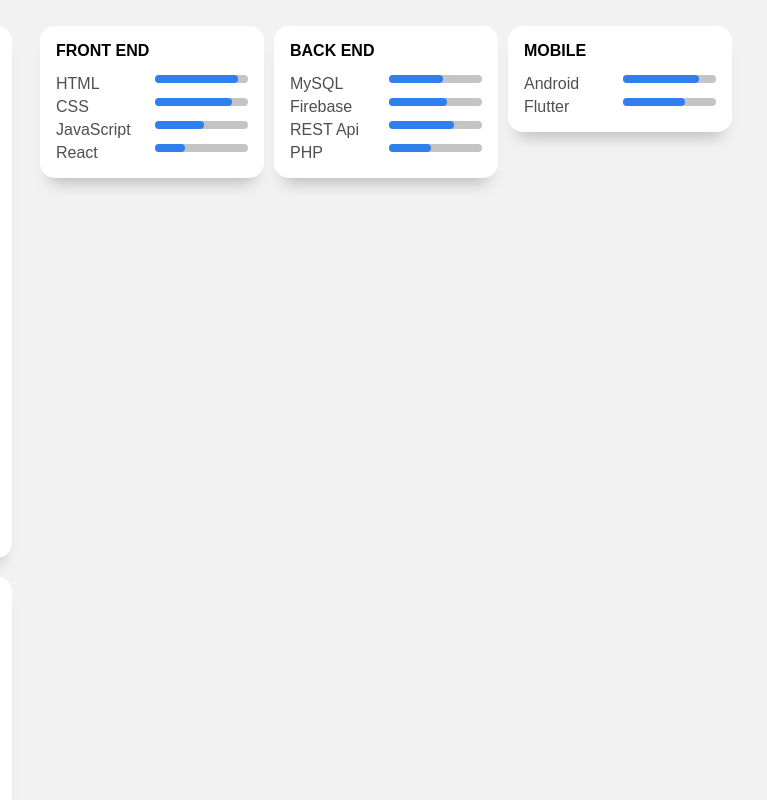
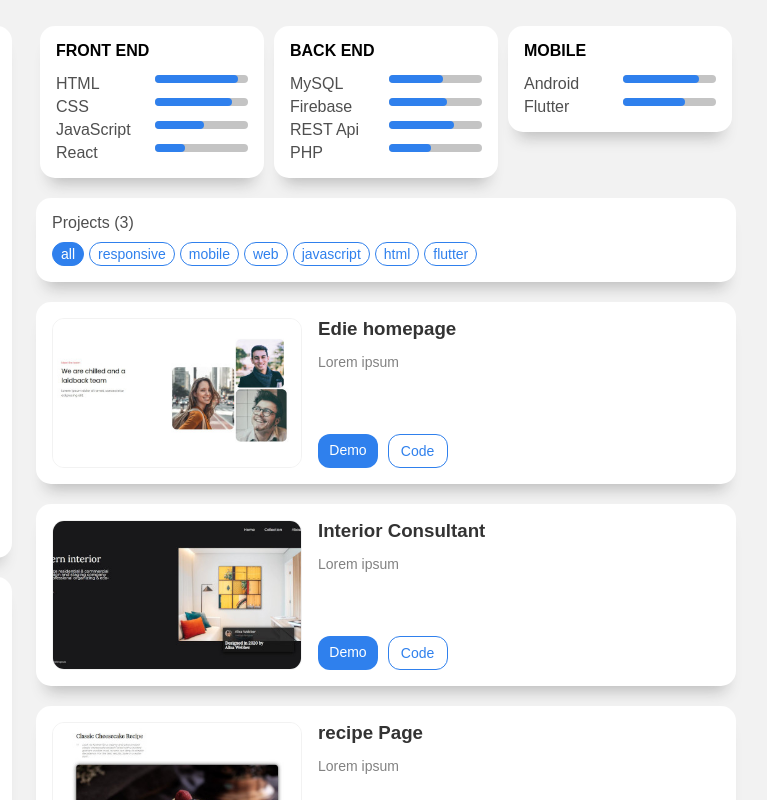
Before and after one commit to ralphZero/portfolio-ralph, a plain HTML site: page index.html in a window 1280 px wide. Shown: the top 800 px of the page, 416-1183 px from the left. Drawn offline with nearby package versions, Linux system fonts and the light colour scheme.

Commit message:
adding data

```diff
--- a/components/Project.js
+++ b/components/Project.js
@@ -11,7 +11,9 @@ class Project extends React.Component {
         ],
         selectedTagIndex : 0,
         list: [
-
+            {id: 0, src: 'assets/edie-homepage.jpeg', title: 'Edie homepage', desc: 'Lorem ipsum', demoLink: 'www.link.com', codeLink:'www.link.com', tags: [1, 3]},
+            {id: 1, src: 'assets/interior_consultant.jpeg', title: 'Interior Consultant', desc: 'Lorem ipsum', demoLink: 'www.link.com', codeLink:'www.link.com',  tags: [3, 4, 5]},
+            {id: 2, src: 'assets/recipe_page.jpeg', title: 'recipe Page', desc: 'Lorem ipsum', demoLink: 'www.link.com', codeLink:'www.link.com', tags: [1, 3, 5]}
         ]
     }
     handleTagClick = (id) => {
@@ -23,8 +25,8 @@ class Project extends React.Component {
     render() {
         return (
             <div>
-                <ProjectHeader tags={this.state.tags} selectedIndex={this.state.selectedTagIndex} tagClick={this.handleTagClick} />
-                <ProjectList projectList={this.state.list}/>
+                <ProjectHeader tags={this.state.tags} selectedIndex={this.state.selectedTagIndex} tagClick={this.handleTagClick} count={this.state.list.length} />
+                <ProjectList projects={this.state.list}/>
             </div>
         );
     }
@@ -34,28 +36,43 @@ class ProjectList extends React.Component{
     constructor(props){
         super(props);
         this.state = {
-            list: this.props.projectList
+            list: this.props.projects
         }
     }
     render() {
+        const items = this.state.list.map(item => {
+            return (
+                <ProjectItem data={item}/>
+            );
+        });
         return (
             <div className="project-list">
-
+                {items}
             </div>
         );
     }
 }
 
-const ProjectList = (props) => {
+const ProjectItem = ({data}) => {
     return (
-        <div className="card">
-
+        <div className="card project-item" key={data.id}>
+            <img className="project-item-img" src={data.src}/>
+            <div className="project-item-group">
+                <div className="project-item-img-title-group">
+                    <h3 className="project-item-title">{data.title}</h3>
+                    <p className="project-item-desc">{data.desc}</p>
+                </div>
+                <div className="project-item-links">
+                    <a href={data.demoLink} className="project-item-btn">Demo</a>
+                    <a href={data.codeLink} className="project-item-btn btn-white">Code</a>
+                </div>
+            </div>
         </div>
     );
 }
 
 const ProjectHeader = (props) => {
-    const {tagClick, tags, selectedIndex} = props;
+    const {tagClick, tags, selectedIndex, count} = props;
     const tagList = tags.map(tag => {
         return selectedIndex === tag.id ? (
             <span className="project-tag project-tag-active" onClick={() => {tagClick(tag.id)}} key={tag.id}>{tag.title}</span>
@@ -63,11 +80,11 @@ const ProjectHeader = (props) => {
     });
     return (
         <div className="card card--project">
-            Projects (4)
+            {count > 1 ? ('Projects ('+count+')') : ('Project ('+count+')')}
             <div className="card--project-tags">
                 {tagList}
             </div>
-      </div>
+        </div>
     );
 }
 
--- a/index.html
+++ b/index.html
@@ -68,14 +68,14 @@
         <h4 class="card--hobby-title">Hobbies</h4>
         <div class="card--hobby-group">
           <div class="card--hobby-item">
-            <img class="card--hobby-item-img" src="gameon.png" alt="hobby"/>
+            <img class="card--hobby-item-img" src="assets/gameon.png" alt="hobby"/>
             <h5 class="card--hobby-item-title">Gaming</h5>
             <p class="card--hobby-item-desc">
               Quisque feugiat malesuada molestie.
             </p>
           </div>
           <div class="card--hobby-item">
-            <img class="card--hobby-item-img" src="music.jpeg" alt="hobby"/>
+            <img class="card--hobby-item-img" src="assets/music.jpeg" alt="hobby"/>
             <h5 class="card--hobby-item-title">Music</h5>
             <p class="card--hobby-item-desc">
               Quisque feugiat malesuada molestie.
--- a/style.css
+++ b/style.css
@@ -213,7 +213,55 @@ body{
     background-color: var(--blue);
 }
 .project-list{
+    margin-top: 20px;
     display: flex;
     flex-direction: column;
-    gap: 10px;
+    gap: 20px;
 }
+.project-item{
+    display: flex;
+    flex-direction: row;
+    gap: 1rem;
+}
+.project-item-img{
+    width: 250px;
+    height: 150px;
+    object-fit: cover;
+    border-radius: 12px;
+    border: 1px solid var(--gray0);
+}
+.project-item-group{
+    display: flex;
+    flex-direction: column;
+    justify-content: space-between;
+}
+.project-item-img-title-group{
+    margin: 0;
+}
+.project-item-title{
+    margin: 0;
+    color: var(--gray1);
+}
+.project-item-desc{
+    font-size: 14px;
+    color: var(--gray3)
+}
+.project-item-links{
+    display: flex;
+    gap: 0.6rem;
+}
+.project-item-btn{
+    width: 60px;
+    text-decoration: none;
+    text-align: center;
+    color: white;
+    background-color: var(--blue);
+    padding: 8px;
+    font-size: 14px;
+    border-radius: 12px;
+}
+.btn-white{
+    color: var(--blue);
+    background-color: white;
+    border: 1px solid var(--blue);
+}
```
Also changed, not shown: assets/checkout_page.jpeg (added), assets/edie-homepage.jpeg (added), assets/gameon.png (renamed from gameon.png), assets/interior_consultant.jpeg (added), assets/music.jpeg (renamed from music.jpeg), assets/my_gallery.jpeg (added), assets/recipe_page.jpeg (added), assets/team_page.jpeg (added).
